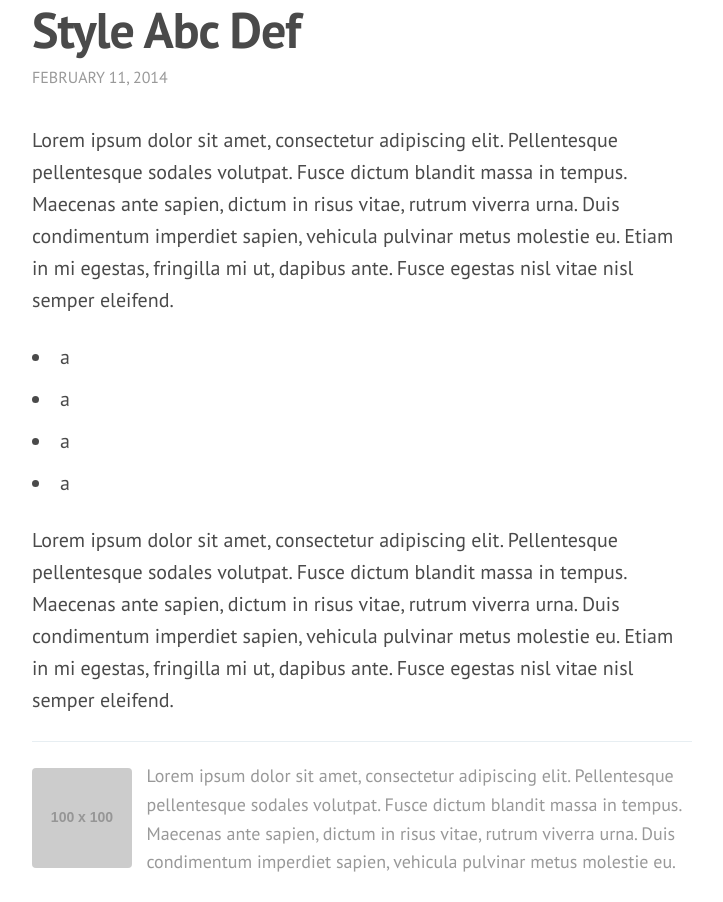
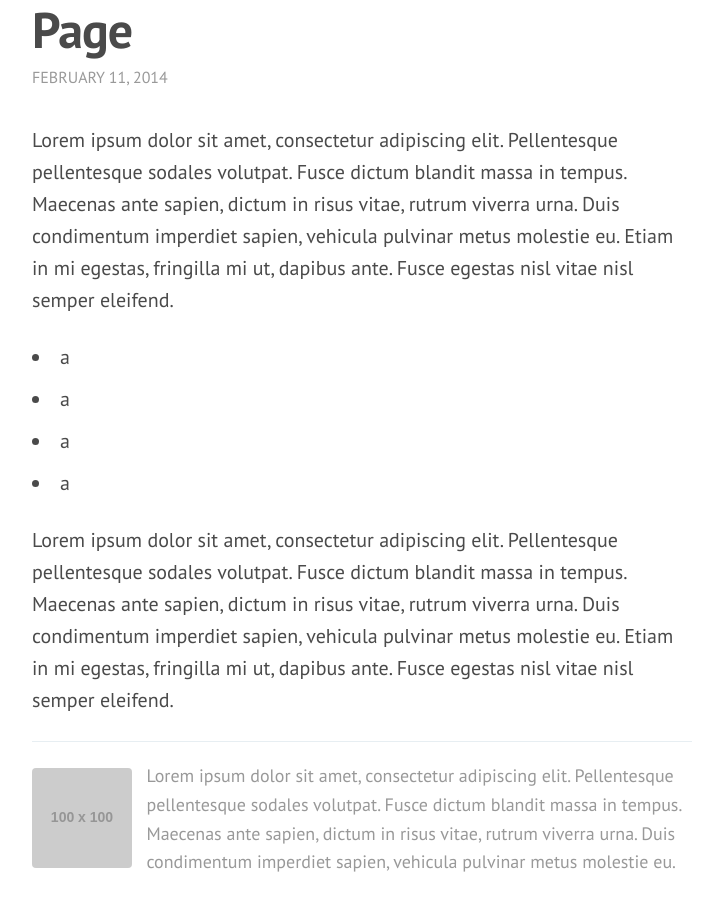
Before and after one commit to adamzap/memoir-theme, a plain HTML site: page memoir/page.html in a window 1280 px wide. Shown: the whole page, without its empty margins (278-1001 px from the left). Drawn offline with Linux system fonts and the light colour scheme; placeholder pictures from the web are drawn by us.

Commit message:
Change page heade to "Page"

```diff
--- a/memoir/page.html
+++ b/memoir/page.html
@@ -19,7 +19,7 @@
     <main role="main" class="container">
       <article>
         <header class="page-header">
-          <h1>Style Abc Def</h1>
+          <h1>Page</h1>
           <time datetime="2015-02-11">February 11, 2014</time>
         </header>
 
```
